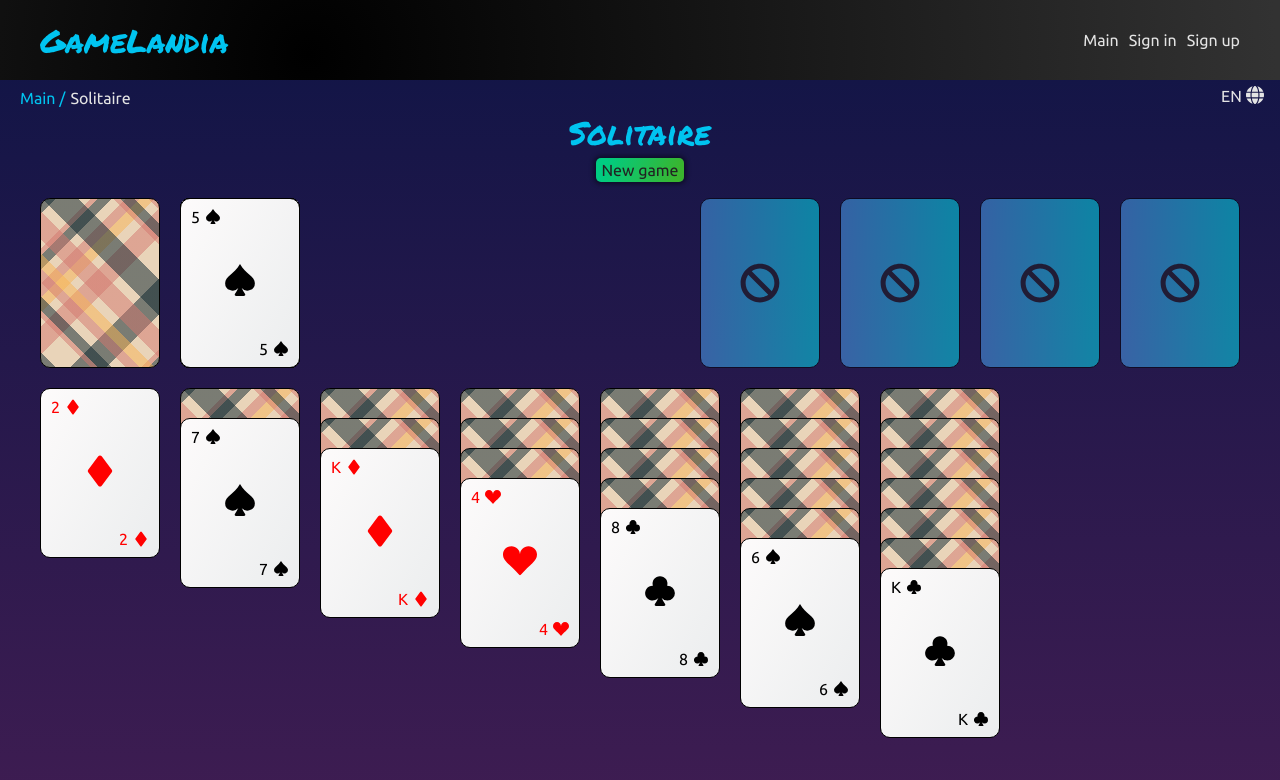
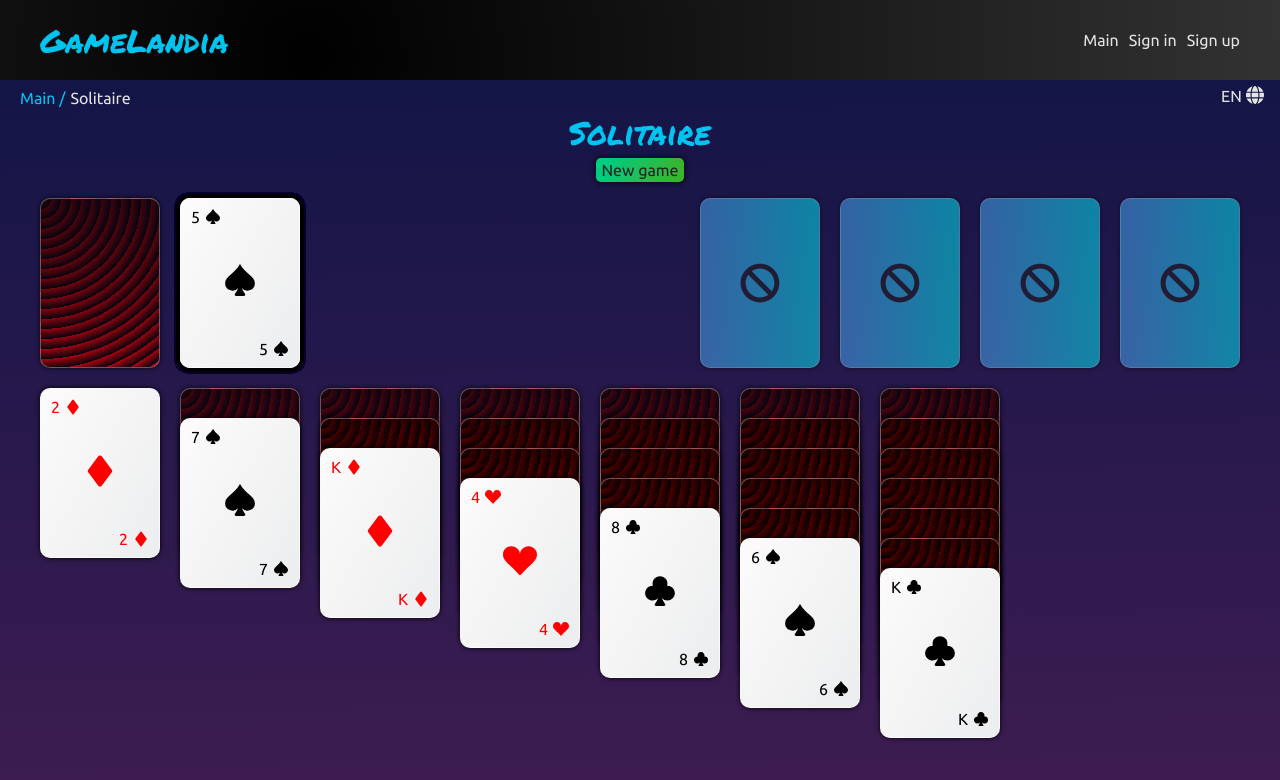
Before and after one commit to Nikitapil/gamelandia, a React (Create React App) app: page /gamelandia/solitaire in a window 1280 px wide. Shown: the top 780 px of the page. Built offline with nearby package versions, Linux system fonts and the light colour scheme; no server answers.

Commit message:
refactor solitaire styles

```diff
--- a/src/games/solitaire/assets/styles/solitaire.module.scss
+++ b/src/games/solitaire/assets/styles/solitaire.module.scss
@@ -79,28 +79,17 @@
   flex-direction: column;
   justify-content: space-between;
   position: relative;
-  border: 1px solid black;
+  border: 1px solid rgba(255, 255, 255, 0.4);
+  box-shadow: #000000 0 0 5px;
 
   &__closed {
-    background-color: hsl(34, 53%, 82%);
-    background-image: repeating-linear-gradient(45deg, transparent 5px, hsla(197, 62%, 11%, 0.5) 5px, hsla(197, 62%, 11%, 0.5) 10px,
-            hsla(5, 53%, 63%, 0) 10px, hsla(5, 53%, 63%, 0) 35px, hsla(5, 53%, 63%, 0.5) 35px, hsla(5, 53%, 63%, 0.5) 40px,
-            hsla(197, 62%, 11%, 0.5) 40px, hsla(197, 62%, 11%, 0.5) 50px, hsla(197, 62%, 11%, 0) 50px, hsla(197, 62%, 11%, 0) 60px,
-            hsla(5, 53%, 63%, 0.5) 60px, hsla(5, 53%, 63%, 0.5) 70px, hsla(35, 91%, 65%, 0.5) 70px, hsla(35, 91%, 65%, 0.5) 80px,
-            hsla(35, 91%, 65%, 0) 80px, hsla(35, 91%, 65%, 0) 90px, hsla(5, 53%, 63%, 0.5) 90px, hsla(5, 53%, 63%, 0.5) 110px,
-            hsla(5, 53%, 63%, 0) 110px, hsla(5, 53%, 63%, 0) 120px, hsla(197, 62%, 11%, 0.5) 120px, hsla(197, 62%, 11%, 0.5) 140px
-    ),
-    repeating-linear-gradient(135deg, transparent 5px, hsla(197, 62%, 11%, 0.5) 5px, hsla(197, 62%, 11%, 0.5) 10px,
-                    hsla(5, 53%, 63%, 0) 10px, hsla(5, 53%, 63%, 0) 35px, hsla(5, 53%, 63%, 0.5) 35px, hsla(5, 53%, 63%, 0.5) 40px,
-                    hsla(197, 62%, 11%, 0.5) 40px, hsla(197, 62%, 11%, 0.5) 50px, hsla(197, 62%, 11%, 0) 50px, hsla(197, 62%, 11%, 0) 60px,
-                    hsla(5, 53%, 63%, 0.5) 60px, hsla(5, 53%, 63%, 0.5) 70px, hsla(35, 91%, 65%, 0.5) 70px, hsla(35, 91%, 65%, 0.5) 80px,
-                    hsla(35, 91%, 65%, 0) 80px, hsla(35, 91%, 65%, 0) 90px, hsla(5, 53%, 63%, 0.5) 90px, hsla(5, 53%, 63%, 0.5) 110px,
-                    hsla(5, 53%, 63%, 0) 110px, hsla(5, 53%, 63%, 0) 140px, hsla(197, 62%, 11%, 0.5) 140px, hsla(197, 62%, 11%, 0.5) 160px
-    );
+    background-color: #000000;
+    opacity: 0.8;
+    background-image:  repeating-radial-gradient( circle at 0 0, transparent 0, #000000 10px ), repeating-linear-gradient( #cc000055, #cc0000 );
   }
 
   &__choosen {
-    background: rgb(102, 253, 49);
+    background: $success;
   }
 
   &__icon {
```
